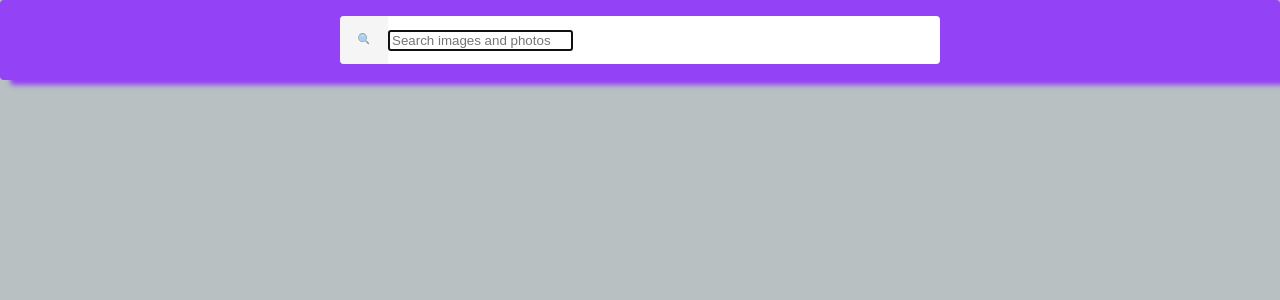
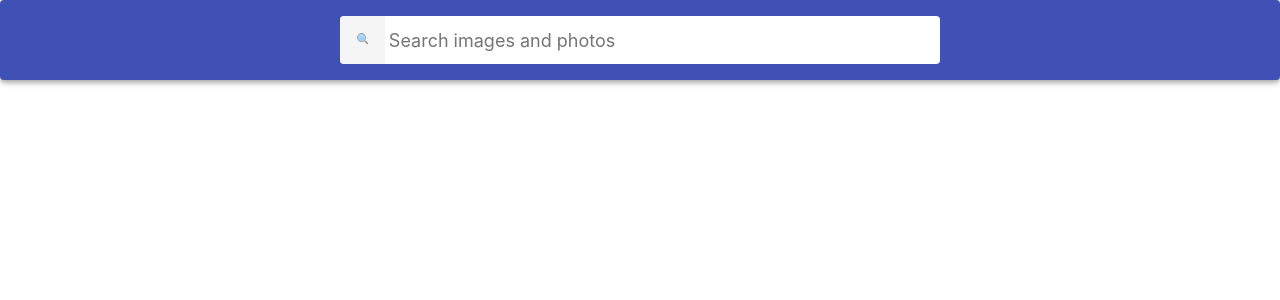
Before and after one commit to Sumaruk-Olga/goit-react-hw-03-image-finder, a React (Create React App) app: page / in a window 1280 px wide. Shown: the top 300 px of the page. Built offline with nearby package versions, Linux system fonts and the light colour scheme.

Commit message:
add some styles

```diff
--- a/src/components/App/App.jsx
+++ b/src/components/App/App.jsx
@@ -98,7 +98,12 @@ export class App extends Component {
 
         {this.state.status === "rejected" && <Modal onClose={this.toggleModal}><div>{this.state.error}</div></Modal>}
 
-        {this.state.status === "pending" && <Modal onClose={this.toggleModal}><TailSpin
+        {this.state.status === "pending" && <>
+          {this.state.imageArray.length > 0 ?
+            <>
+            < ImageGallery imageArray={this.state.imageArray} onClick={this.openModal} />
+              <Button onClick={this.handleLoadMore} />
+            <TailSpin
           height="80"
           width="80"
           color="#4fa94d"
@@ -107,8 +112,18 @@ export class App extends Component {
           wrapperStyle={{}}
           wrapperClass=""
           visible={true}
-        />
-        </Modal>
+              />
+            </> : <TailSpin
+          height="80"
+          width="80"
+          color="#4fa94d"
+          ariaLabel="tail-spin-loading"
+          radius="1"
+          wrapperStyle={{}}
+          wrapperClass=""
+          visible={true}
+        />}
+        </>
         }
 
         {this.state.status === "resolved" && <>
--- a/src/components/Searchbar/SearchBar.styled.jsx
+++ b/src/components/Searchbar/SearchBar.styled.jsx
@@ -38,19 +38,34 @@ display: inline-block;
   width: 48px;
   height: 48px;
   border: 0;
-  background-size: 40%;
-  background-repeat: no-repeat;
-  background-position: center;
+  /* background-size: 40%; */
+  /* background-repeat: no-repeat; */
+  /* background-position: center; */
   opacity: 0.6;
   transition: opacity 250ms cubic-bezier(0.4, 0, 0.2, 1);
   cursor: pointer;
   outline: none;
+
+  &:hover {
+  opacity: 1;
+}
+
+/* >svg{
+    position: absolute;
+  width: 10px;
+  height: 10px;
+  padding: 0;
+  overflow: hidden;
+  clip: rect(0, 0, 0, 0);
+  white-space: nowrap;
+  clip-path: inset(50%);
+  border: 0; */
+/* } */
 `;
 
 export const StyledField = styled(Field)`
-    /* display: inline-block;
+    display: inline-block;
   width: 100%;
-    max-width: 600px;
   font: inherit;
   font-size: 20px;
   border: none;
@@ -58,8 +73,8 @@ export const StyledField = styled(Field)`
   padding-left: 4px;
   padding-right: 4px;
 
-    ::placeholder {
+  &::placeholder {
   font: inherit;
   font-size: 18px;
-} */
+}
 `;
--- a/src/index.css
+++ b/src/index.css
@@ -2,7 +2,7 @@
 
 body {
   margin: 0;
-  background-color: #b8c0c2;
+  background-color: #fff;
   font-family: -apple-system, BlinkMacSystemFont, 'Segoe UI', 'Roboto', 'Oxygen',
     'Ubuntu', 'Cantarell', 'Fira Sans', 'Droid Sans', 'Helvetica Neue',
     sans-serif;
--- a/src/utiles/theme.js
+++ b/src/utiles/theme.js
@@ -2,7 +2,7 @@ export const theme = {
     colors: {
         page:'#e4d3f2',
         primary: '#b8c0c2',
-        secondary: '#9342f5',
+        secondary: '#3f51b5',
         accent:'#e1a5f2',
     },
     text: {
@@ -19,7 +19,7 @@ export const theme = {
         normal: '4px',
         circle: '50%',
     },
-    shadow: '10px 5px 5px #9342f5',
+    shadow: '0px 2px 4px -1px rgba(0, 0, 0, 0.2), 0px 4px 5px 0px rgba(0, 0, 0, 0.14), 0px 1px 10px 0px rgba(0, 0, 0, 0.12)',
     space: [0, 2, 4, 8, 16, 32, 64],
     status: {
         online: '#12992d',
```
Also changed, not shown: src/components/App/App.styled.jsx (+0 -14 lines), src/components/Searchbar/Searchbar.jsx (+0 -16 lines). Lines whose indentation alone changed are shown as unchanged.
